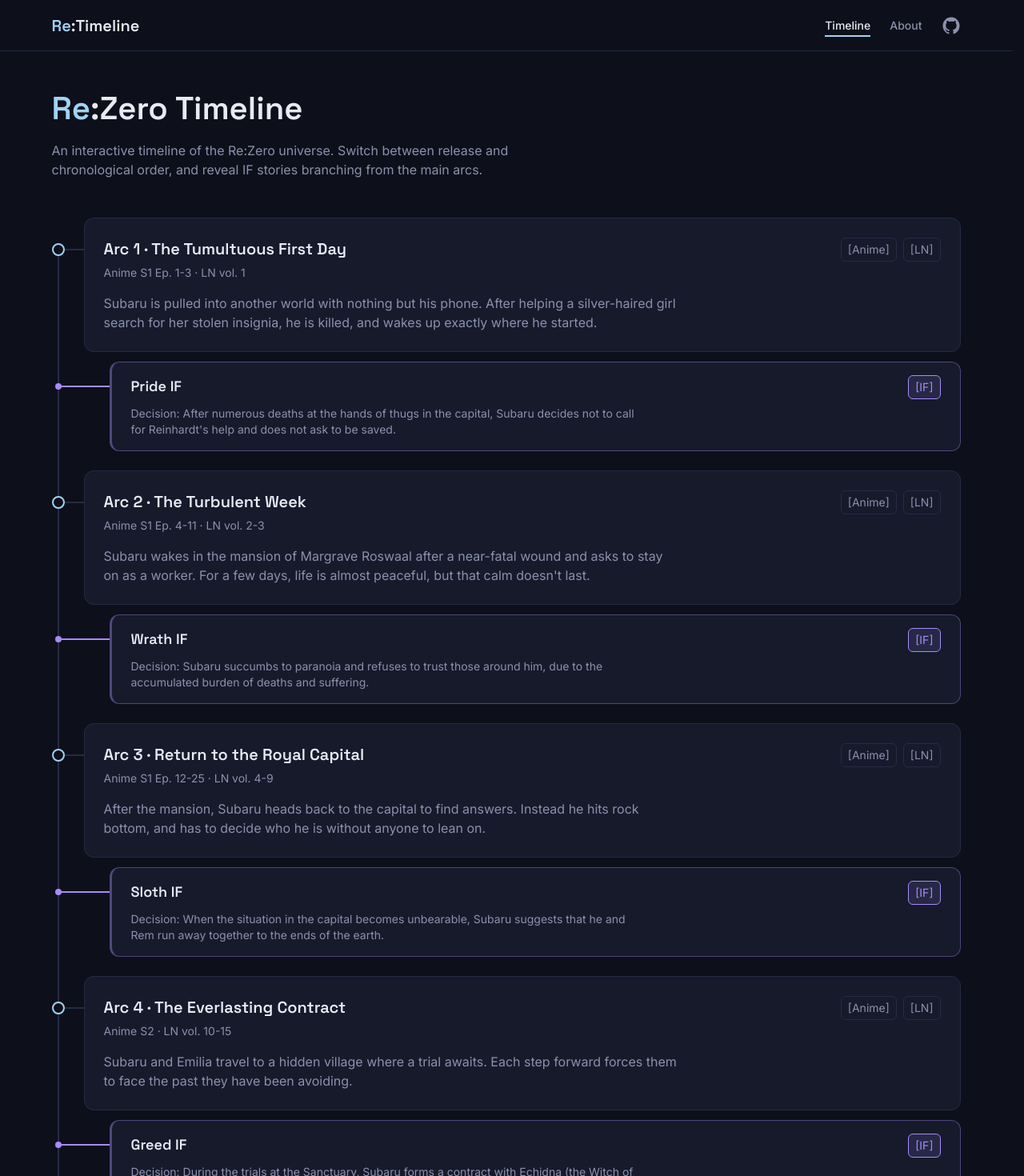
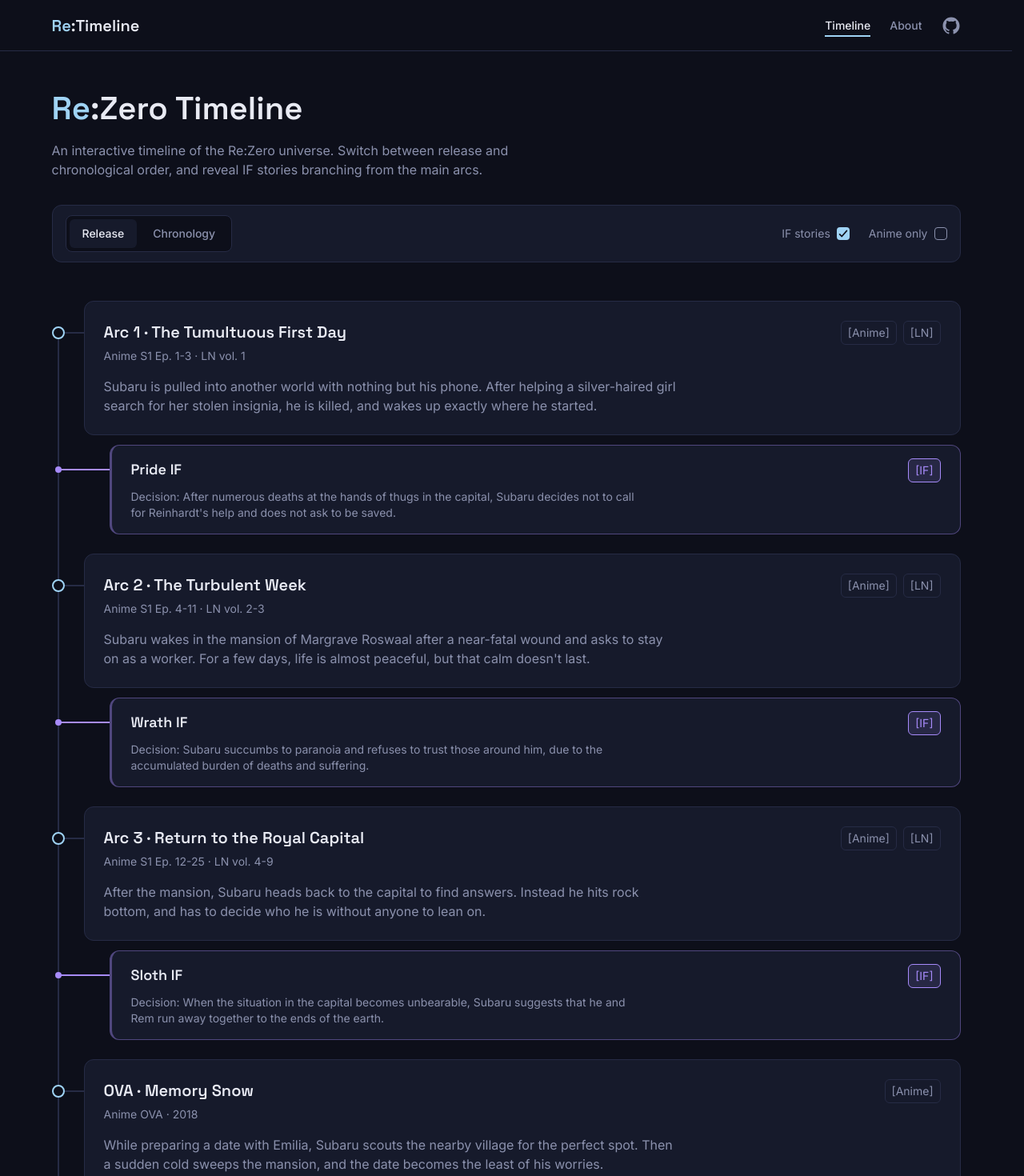
Before and after one commit to Atsui04/re-timeline, a React (Vite) app: page / in a window 1280 px wide. Shown: the top 1470 px of the page at 80% size. Built offline with nearby package versions, Linux system fonts and the light colour scheme.

Commit message:
feat: connect filters to the timeline page

```diff
--- a/src/pages/TimelinePage.tsx
+++ b/src/pages/TimelinePage.tsx
@@ -1,23 +1,49 @@
 import TimelineIntro from "../components/TimelineIntro";
 import { events } from "../data";
-import { isIf, isMainEvent } from "../types";
+import { isIf, isMainEvent, type Order } from "../types";
 import TimelineRow from "../components/timeline/TimelineRow";
+import { useState } from "react";
+import { filterBySource, getBranches, sortByOrder } from "../utils/timeline";
+import TimelineFilters from "../components/timeline/TimelineFilters";
+
+const mainEvents = events.filter(isMainEvent);
+const ifStories = events.filter(isIf);
 
 function TimelinePage() {
-  const mainEvents = events.filter(isMainEvent);
-  const ifStories = events.filter(isIf);
+  const [order, setOrder] = useState<Order>("releaseOrder");
+  const [showIf, setShowIf] = useState(true);
+  const [animeOnly, setAnimeOnly] = useState(false);
+
+  const filteredEvents = filterBySource(mainEvents, animeOnly);
+  const sortedEvents = sortByOrder(filteredEvents, order);
+
+  function toggleAnimeOnly() {
+    setAnimeOnly((prev) => !prev);
+  }
+
+  function toggleShowIf() {
+    setShowIf((prev) => !prev);
+  }
 
   return (
     <>
-      <TimelineIntro />
+      <div className="flex flex-col gap-8">
+        <TimelineIntro />
+        <TimelineFilters
+          currentOrder={order}
+          onOrder={setOrder}
+          showIf={showIf}
+          animeOnly={animeOnly}
+          onShowIfChange={toggleShowIf}
+          onAnimeOnlyChange={toggleAnimeOnly}
+        />
+      </div>
       <ol>
-        {mainEvents.map((e) => (
+        {sortedEvents.map((e) => (
           <TimelineRow
             key={e.id}
             event={e}
-            branches={ifStories.filter(
-              (branch) => branch.branchesFrom === e.id,
-            )}
+            branches={getBranches(ifStories, e.id, { showIf, animeOnly })}
           />
         ))}
       </ol>
```
